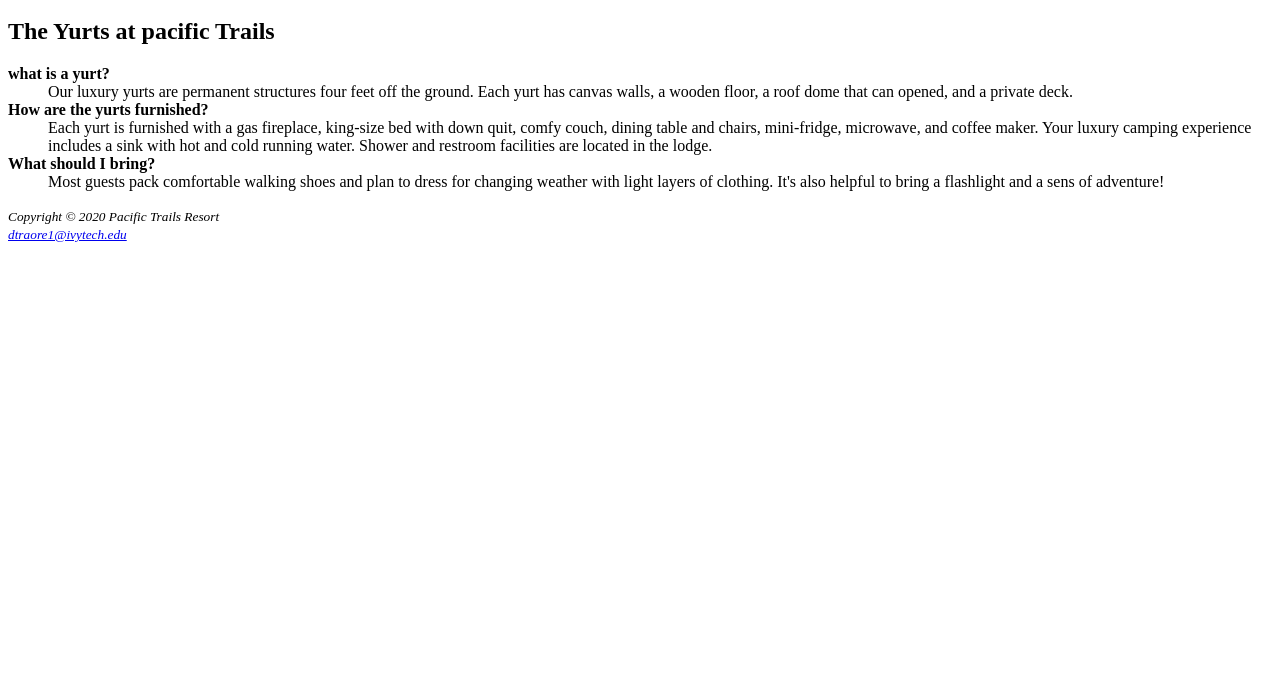
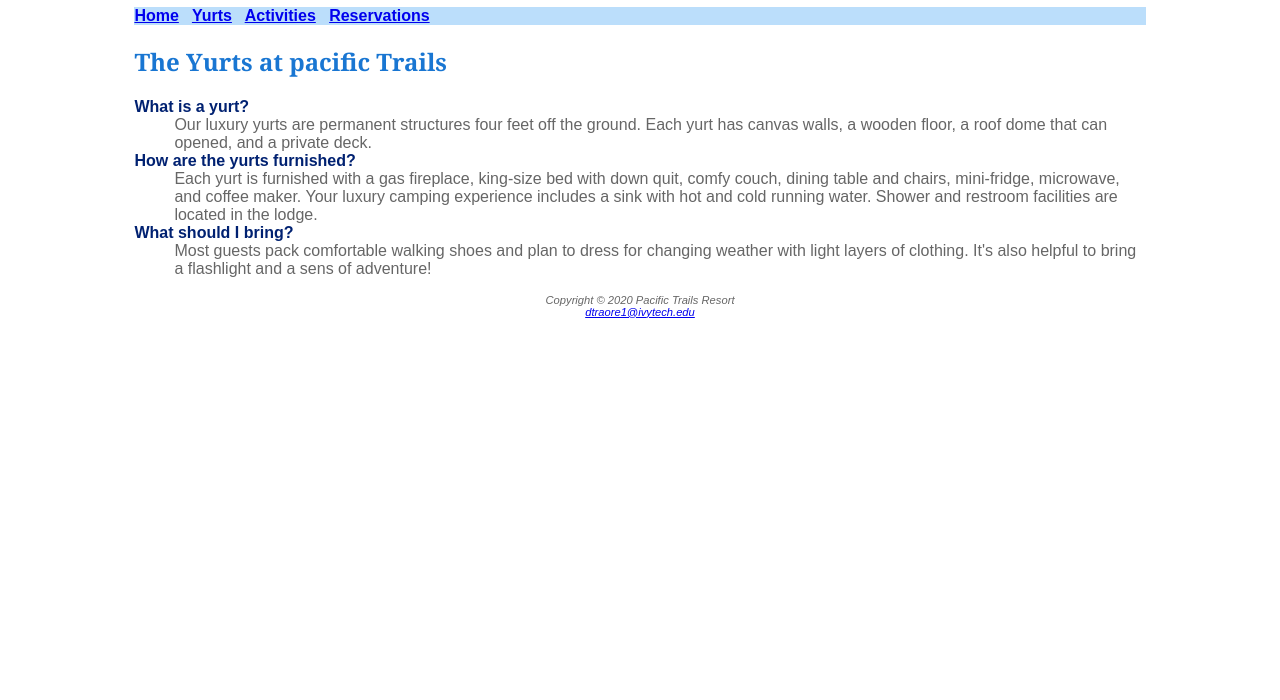
Before and after one commit to dtraore320/sdev153f25, a plain HTML site: page ch3/yurts.html in a window 1280 px wide. Shown: the part 100-800 px from the top of the page. Drawn offline with Linux system fonts and the light colour scheme.

Commit message:
Chapter 3 exercises

```diff
--- a/ch3/pacific.css
+++ b/ch3/pacific.css
@@ -18,3 +18,8 @@ dt { color: #002171;;
 footer { text-align: center;
          font-size: .70em;
          font-style: italic; }
+#wrapper{
+    width: 80%;
+    margin-right: auto;
+    margin-left: auto;
+}
--- a/ch3/yurts.html
+++ b/ch3/yurts.html
@@ -3,35 +3,39 @@
 <head>
 <title>Pacific Trails Resort: Yurts</title>
 <meta charset="utf-8">
+<link href="pacific.css" rel="stylesheet">
 </head>
 <body>
+  <div id = "wrapper">
    <header>
      <h1>Pacific Trails Resort</h1>
    </header>
      <nav>
-  <b>
          <a href="index.html">Home</a> &nbsp;
          <a href="yurts.html">Yurts</a> &nbsp;
 	       <a href="activities.html">Activities</a>  &nbsp;
          <a href="reservations.html">Reservations</a> &nbsp;
-  </b>
      </nav>
     <main>
        <h2>The Yurts at pacific Trails</h2>
        <dl>
-    <dt><strong>what is a yurt?</strong></dt>
-    <dd>Our luxury yurts are permanent structures four feet off the ground.
+         <dt>What is a yurt?</dt>
+        <dd>
+          Our luxury yurts are permanent structures four feet off the ground.
           Each yurt has canvas walls, a wooden floor,
           a roof dome that can opened,
-    and a private deck.</dd>
-      <dt><strong>How are the yurts furnished?</strong></dt>
-      <dd>Each yurt is furnished with a gas fireplace,
+          and a private deck.
+        </dd>
+      <dt>How are the yurts furnished?</dt>
+      <dd>
+         Each yurt is furnished with a gas fireplace,
          king-size bed with down quit,
          comfy couch, dining table and chairs, mini-fridge, microwave,
          and coffee maker. Your luxury camping experience includes a
          sink with hot and cold running water.
-      Shower and restroom facilities are located in the lodge.</dd>
-        <dt><strong>What should I bring?</strong></dt>
+         Shower and restroom facilities are located in the lodge.
+      </dd>
+        <dt>What should I bring?</dt>
         <dd>
         Most guests pack comfortable walking shoes
         and plan to dress for changing weather
@@ -41,10 +45,9 @@
     </dl>
   </main>
     <footer>
-      <small>
-        <i>Copyright &copy; 2020 Pacific Trails Resort<br />
-        <a href="mailto:dtraore1@ivytech.edu">dtraore1@ivytech.edu</a></i>
-      </small>
+        Copyright &copy; 2020 Pacific Trails Resort<br />
+        <a href="mailto:dtraore1@ivytech.edu">dtraore1@ivytech.edu</a>
     </footer>
+    </div>
   </body>
 </html>
```
Also changed, not shown: ch3/index.html (+2 -0 lines). Lines whose indentation alone changed are shown as unchanged.
